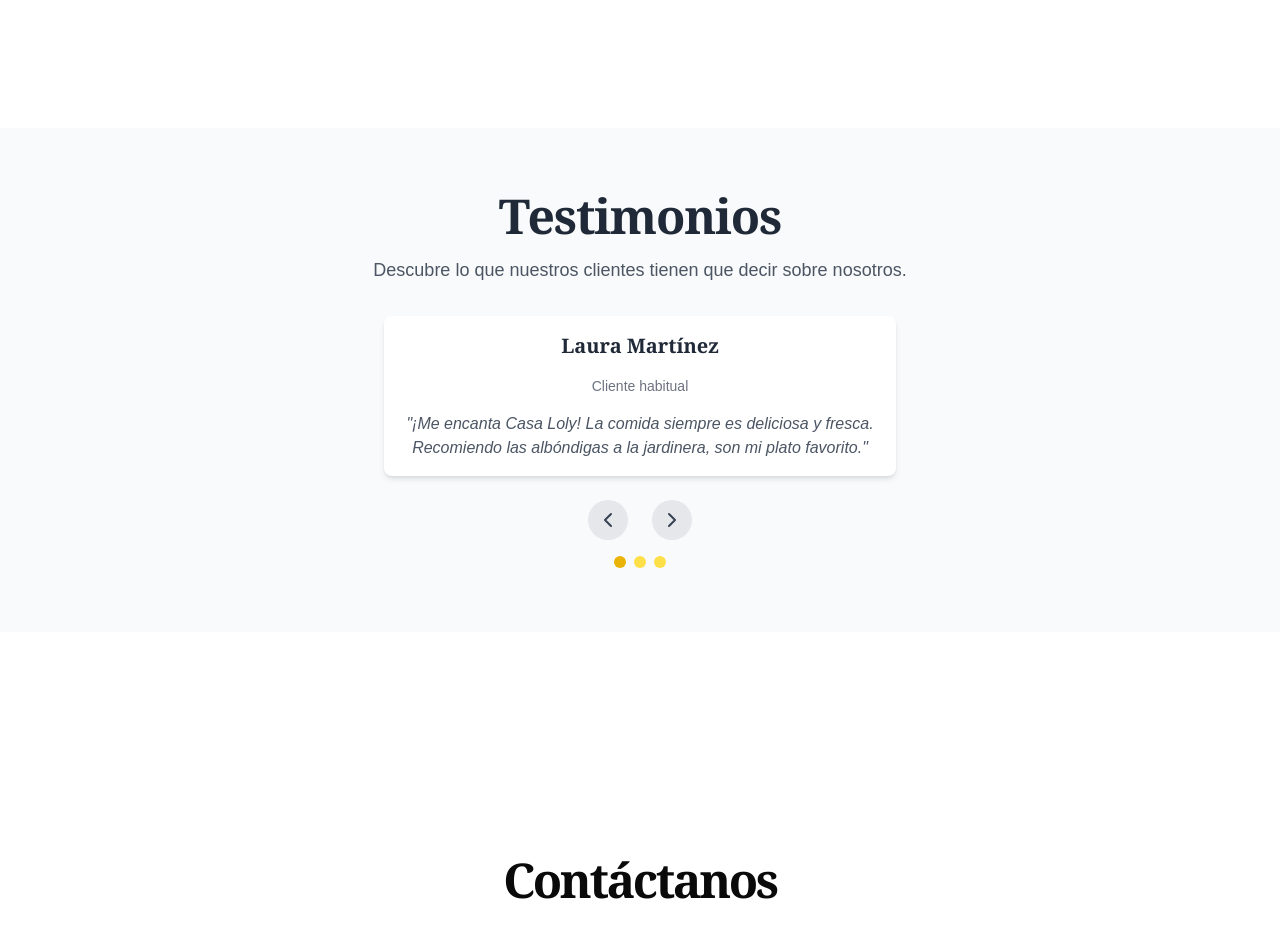
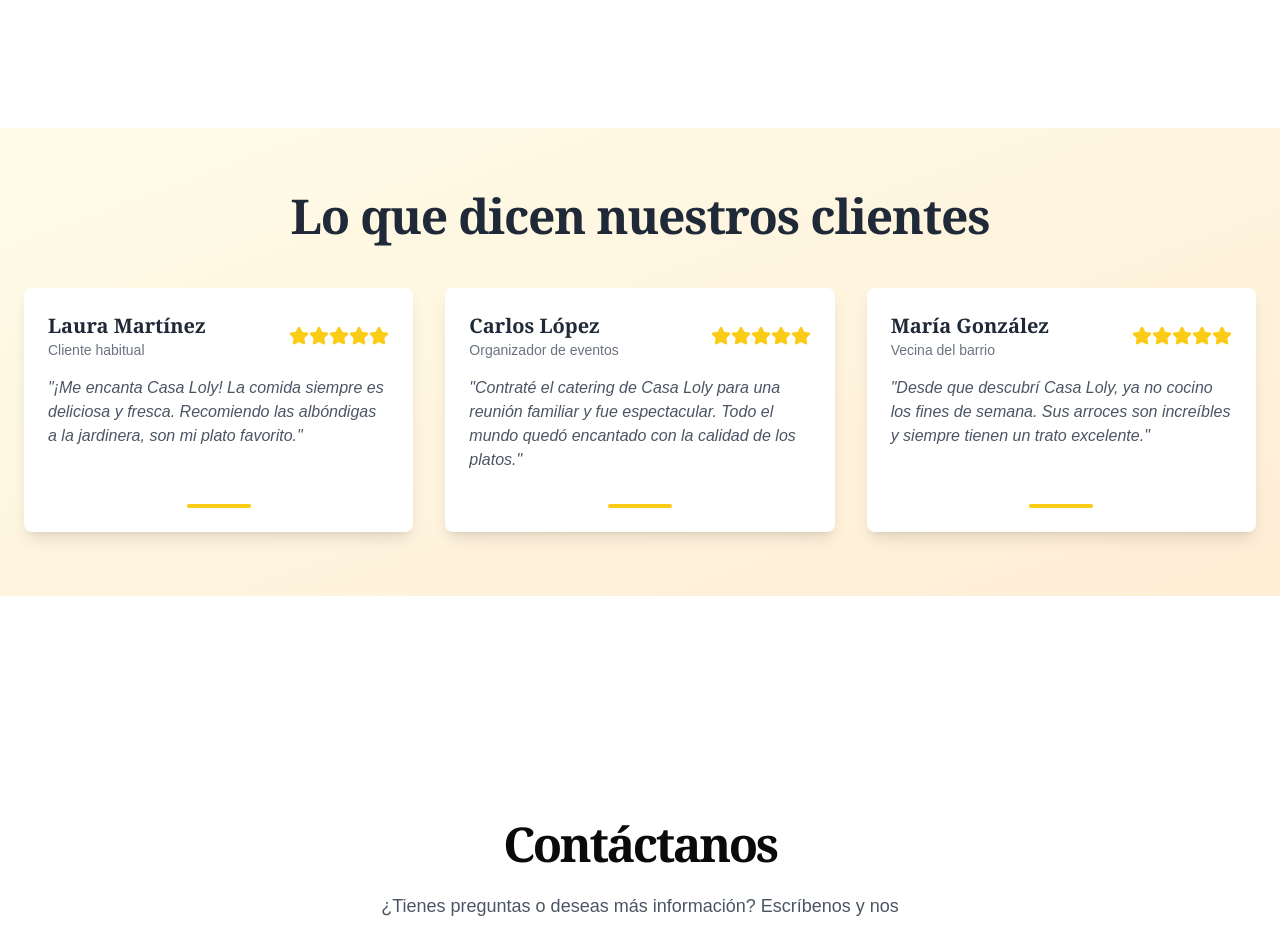
Before and after one commit to estebandenombre/casa-loly, a Next.js app: page / in a window 1280 px wide. Shown: the part 4020-4945 px from the top of the page. Built offline with nearby package versions, Linux system fonts and the light colour scheme.

Commit message:
Update testimonios.tsx

```diff
--- a/components/testimonios.tsx
+++ b/components/testimonios.tsx
@@ -1,90 +1,58 @@
-import { useState } from "react";
-import { ChevronLeft, ChevronRight } from "lucide-react";
+import { Star } from 'lucide-react'
 
 const testimonials = [
     {
         name: "Laura Martínez",
         role: "Cliente habitual",
         text: "¡Me encanta Casa Loly! La comida siempre es deliciosa y fresca. Recomiendo las albóndigas a la jardinera, son mi plato favorito.",
+        rating: 5,
     },
     {
         name: "Carlos López",
         role: "Organizador de eventos",
         text: "Contraté el catering de Casa Loly para una reunión familiar y fue espectacular. Todo el mundo quedó encantado con la calidad de los platos.",
+        rating: 5,
     },
     {
         name: "María González",
         role: "Vecina del barrio",
         text: "Desde que descubrí Casa Loly, ya no cocino los fines de semana. Sus arroces son increíbles y siempre tienen un trato excelente.",
+        rating: 5,
     },
-];
+]
 
 export default function TestimonialsSection() {
-    const [currentIndex, setCurrentIndex] = useState(0);
-
-    const handlePrev = () => {
-        setCurrentIndex((prevIndex) =>
-            prevIndex === 0 ? testimonials.length - 1 : prevIndex - 1
-        );
-    };
-
-    const handleNext = () => {
-        setCurrentIndex((prevIndex) =>
-            prevIndex === testimonials.length - 1 ? 0 : prevIndex + 1
-        );
-    };
-
     return (
-        <section className="w-full py-16 bg-gray-50" id="testimonials">
-            <div className="container mx-auto px-4 md:px-6 text-center">
-                <h2 className="font-serif text-3xl font-bold tracking-tight sm:text-5xl text-gray-800">
-                    Testimonios
+        <section className="w-full py-16 bg-gradient-to-br from-yellow-50 to-orange-100" id="testimonios">
+            <div className="container mx-auto px-4 md:px-6">
+                <h2 className="font-serif text-3xl font-bold tracking-tight sm:text-5xl text-gray-800 text-center mb-12">
+                    Lo que dicen nuestros clientes
                 </h2>
-                <p className="max-w-3xl mx-auto text-gray-600 md:text-lg mt-4 mb-8">
-                    Descubre lo que nuestros clientes tienen que decir sobre nosotros.
-                </p>
-
-                <div className="flex flex-col items-center space-y-4 p-4 bg-white shadow-md rounded-lg max-w-lg mx-auto">
-                    <h3 className="font-serif text-xl font-bold text-gray-800">
-                        {testimonials[currentIndex].name}
-                    </h3>
-                    <p className="text-sm text-gray-500">{testimonials[currentIndex].role}</p>
-                    <p className="max-w-lg text-gray-600 italic">
-                        &quot;{testimonials[currentIndex].text}&quot;
-                    </p>
-                </div>
-
-                {/* Botones de navegación */}
-                <div className="flex justify-center items-center gap-6 mt-6">
-                    <button
-                        onClick={handlePrev}
-                        className="bg-gray-200 hover:bg-gray-300 rounded-full p-2"
-                        aria-label="Anterior"
-                    >
-                        <ChevronLeft className="h-6 w-6 text-gray-700" />
-                    </button>
-                    <button
-                        onClick={handleNext}
-                        className="bg-gray-200 hover:bg-gray-300 rounded-full p-2"
-                        aria-label="Siguiente"
-                    >
-                        <ChevronRight className="h-6 w-6 text-gray-700" />
-                    </button>
-                </div>
-
-                {/* Indicadores */}
-                <div className="mt-4 flex justify-center space-x-2">
-                    {testimonials.map((_, index) => (
+                <div className="grid grid-cols-1 md:grid-cols-3 gap-8">
+                    {testimonials.map((testimonial, index) => (
                         <div
                             key={index}
-                            className={`w-3 h-3 rounded-full ${index === currentIndex
-                                ? "bg-yellow-500"
-                                : "bg-yellow-300 hover:bg-yellow-400"
-                                }`}
-                        />
+                            className="bg-white p-6 rounded-lg shadow-lg transform hover:scale-105 transition-transform duration-300 flex flex-col justify-between"
+                        >
+                            <div>
+                                <div className="flex justify-between items-center mb-4">
+                                    <div>
+                                        <h3 className="font-serif text-xl font-bold text-gray-800">{testimonial.name}</h3>
+                                        <p className="text-sm text-gray-500">{testimonial.role}</p>
+                                    </div>
+                                    <div className="flex">
+                                        {[...Array(testimonial.rating)].map((_, i) => (
+                                            <Star key={i} className="w-5 h-5 text-yellow-400 fill-current" />
+                                        ))}
+                                    </div>
+                                </div>
+                                <p className="text-gray-600 italic mb-4">&quot;{testimonial.text}&quot;</p>
+                            </div>
+                            <div className="w-16 h-1 bg-yellow-400 rounded-full mx-auto mt-4" />
+                        </div>
                     ))}
                 </div>
             </div>
         </section>
-    );
+    )
 }
```
